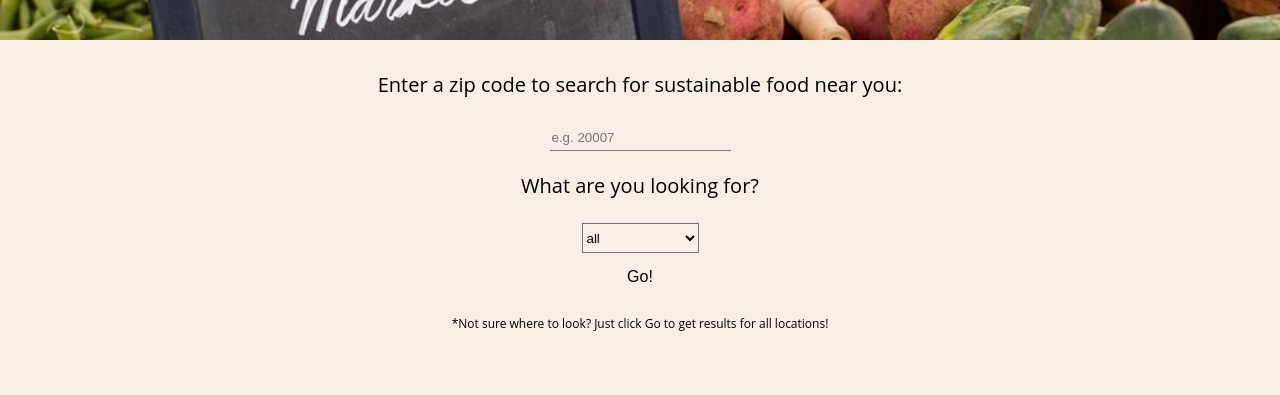
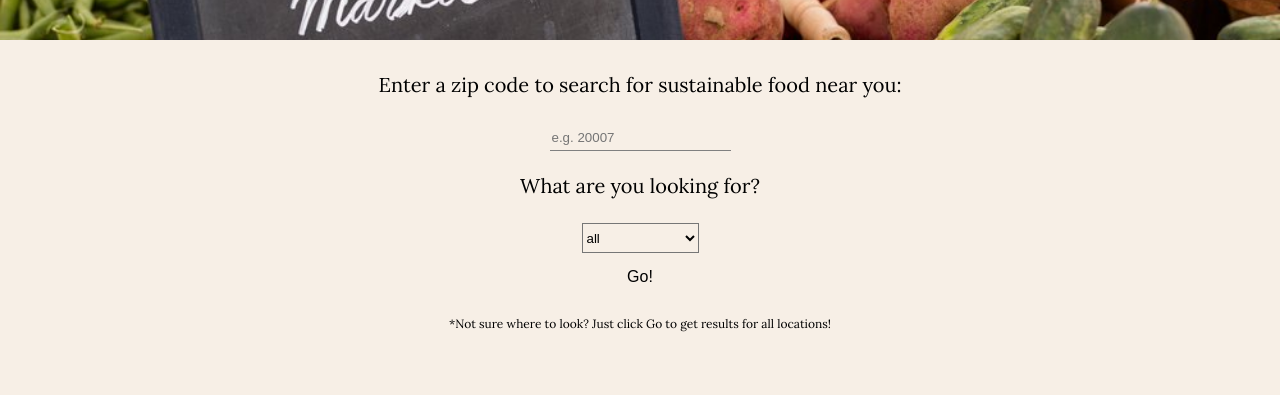
Before and after one commit to Farahgus10/Sustainachoice-client, a React (Create React App) app: page / in a window 1280 px wide. Shown: the part 637-1032 px from the top of the page. Built offline with nearby package versions, Linux system fonts and the light colour scheme; no server answers; what google-maps-react would draw is missing.

Commit message:
font family

```diff
--- a/src/Components/SearchForm/SearchForm.css
+++ b/src/Components/SearchForm/SearchForm.css
@@ -1,3 +1,5 @@
+@import url('https://fonts.googleapis.com/css?family=Lora');
+
 .click-all{
     font-size: 12px;
     padding: 12px 12px;
@@ -28,6 +30,7 @@
 .search-form{
     margin: auto;
     margin-top: 30px;
+    font-family: 'Lora', serif;
 }
 
 input{
```
